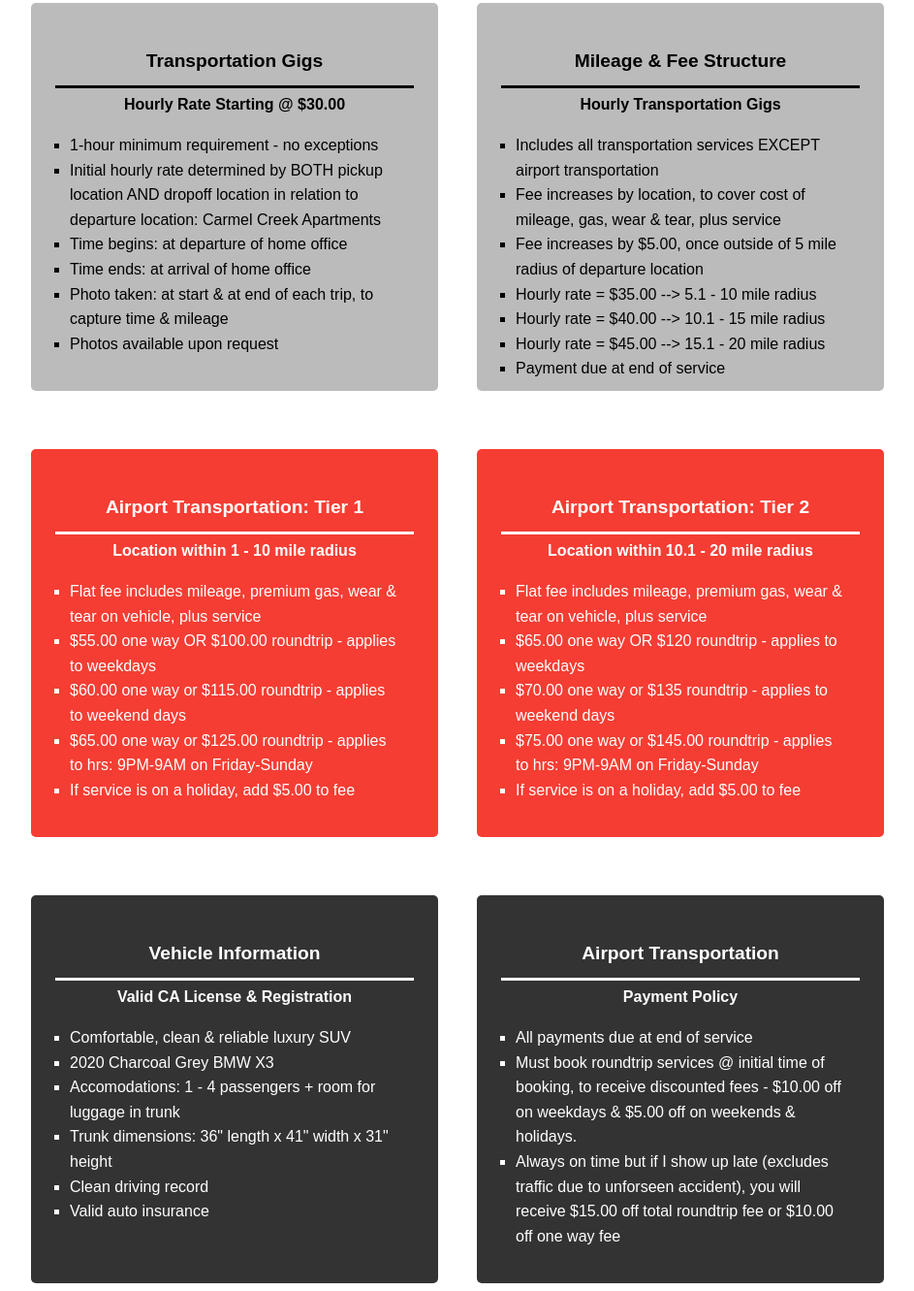
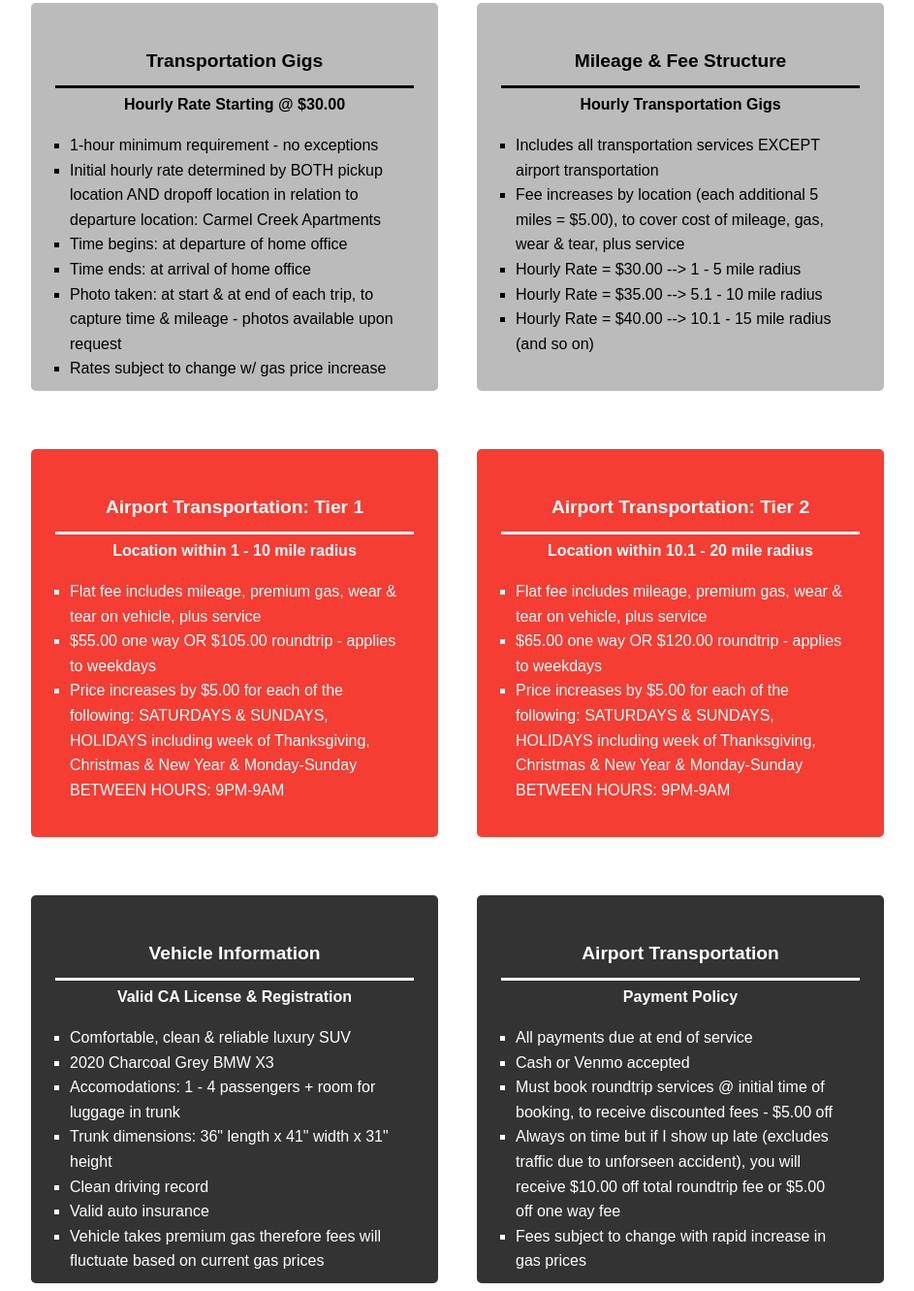
Before and after one commit to jamminwithjewel/JMinteractive, a plain HTML site: page pricing.html in a window 1280 px wide. Shown: the part 1131-2462 px from the top of the page at 97% size, without its empty margins (183-1126 px from the left). Drawn offline with nearby package versions, Linux system fonts and the light colour scheme; a web font is replaced by a local one.

Commit message:
more revisions but hopefully final for now

```diff
--- a/pricing.html
+++ b/pricing.html
@@ -161,7 +161,7 @@
 
               <li class="center">1 - 30 minutes = $15.00 (or 1/2 hourly rate)</li>
 
-              <li class="center">31 - 60 minutes = $30.00 (or hourly rate)</li>
+              <li class="center">31 - 60 minutes = $30.00 (or full hourly rate)</li>
 
             </ul>
 
@@ -227,17 +227,13 @@
 
               <li>Includes all transportation services EXCEPT airport transportation</li>
 
-              <li>Fee increases by location, to cover cost of mileage, gas, wear & tear, plus service</li>
+              <li>Fee increases by location (each additional 5 miles = $5.00), to cover cost of mileage, gas, wear & tear, plus service</li>
 
-              <li>Fee increases by $5.00, once outside of 5 mile radius of departure location</li>
+              <li>Hourly Rate = $30.00 --> 1 - 5 mile radius</li>
 
-              <li>Hourly rate = $35.00 --> 5.1 - 10 mile radius</li>
+              <li>Hourly Rate = $35.00 --> 5.1 - 10 mile radius</li>
 
-              <li>Hourly rate = $40.00 --> 10.1 - 15 mile radius</li>
-
-              <li>Hourly rate = $45.00 --> 15.1 - 20 mile radius</li>
-
-              <li>Payment due at end of service</li>
+              <li>Hourly Rate = $40.00 --> 10.1 - 15 mile radius (and so on)</li>
 
             </ul>
 
@@ -272,9 +268,9 @@
 
             <li>Time ends: at arrival of home office</li>
 
-            <li>Photo taken: at start & at end of each trip, to capture time & mileage</li>
+            <li>Photo taken: at start & at end of each trip, to capture time & mileage - photos available upon request</li>
 
-            <li>Photos available upon request</li>
+            <li>Rates subject to change w/ gas price increase</li>
 
           </ul>
 
@@ -303,13 +299,13 @@
 
             <li>Flat fee includes mileage, premium gas, wear & tear on vehicle, plus service</li>
 
-            <li>$65.00 one way OR $120 roundtrip - applies to weekdays</li>
+            <li>$65.00 one way OR $120.00 roundtrip - applies to weekdays</li>
 
-            <li>$70.00 one way or $135 roundtrip - applies to weekend days</li>
+            <li>Price increases by $5.00 for each of the following:  SATURDAYS & SUNDAYS, HOLIDAYS including week of Thanksgiving, Christmas & New Year &  Monday-Sunday BETWEEN HOURS:  9PM-9AM</li>
+<!--
+            <li>$70.00 one way or $135.00 roundtrip - applies to weekend days</li>
 
-            <li>$75.00 one way or $145.00 roundtrip - applies to hrs: 9PM-9AM on Friday-Sunday</li>
-
-            <li>If service is on a holiday, add $5.00 to fee</li>
+            <li>$75.00 one way or $145.00 roundtrip - applies to hrs: 9PM-9AM on Monday-Sunday</li> -->
 
           </ul>
 
@@ -338,13 +334,13 @@
 
             <li>Flat fee includes mileage, premium gas, wear & tear on vehicle, plus service</li>
 
-            <li>$55.00 one way OR $100.00 roundtrip - applies to weekdays</li>
+            <li>$55.00 one way OR $105.00 roundtrip - applies to weekdays</li>
 
-            <li>$60.00 one way or $115.00 roundtrip - applies to weekend days</li>
+            <li>Price increases by $5.00 for each of the following:  SATURDAYS & SUNDAYS, HOLIDAYS including week of Thanksgiving, Christmas & New Year &  Monday-Sunday BETWEEN HOURS:  9PM-9AM</li>
 
-            <li>$65.00 one way or $125.00 roundtrip - applies to hrs: 9PM-9AM on Friday-Sunday</li>
+            <!-- <li>$60.00 one way or $115.00 roundtrip - applies to weekend days</li>
 
-            <li>If service is on a holiday, add $5.00 to fee</li>
+            <li>$65.00 one way or $125.00 roundtrip - applies to hrs: 9PM-9AM on Monday-Sunday</li> -->
 
           </ul>
 
@@ -373,9 +369,13 @@
 
               <li>All payments due at end of service</li>
 
-              <li>Must book roundtrip services @ initial time of booking, to receive discounted fees - $10.00 off on weekdays & $5.00 off on weekends & holidays.</li>
+              <li>Cash or Venmo accepted</li>
 
-              <li>Always on time but if I show up late (excludes traffic due to unforseen accident), you will receive $15.00 off total roundtrip fee or $10.00 off one way fee</li>
+              <li>Must book roundtrip services @ initial time of booking, to receive discounted fees - $5.00 off</li>
+
+              <li>Always on time but if I show up late (excludes traffic due to unforseen accident), you will receive $10.00 off total roundtrip fee or $5.00 off one way fee</li>
+
+              <li>Fees subject to change with rapid increase in gas prices</li>
 
             </ul>
 
@@ -413,6 +413,8 @@
               <li>Clean driving record</li>
 
               <li>Valid auto insurance</li>
+
+              <li>Vehicle takes premium gas therefore fees will fluctuate based on current gas prices</li>
 
             </ul>
 
```
Also changed, not shown: index.html (+3 -3 lines), CSS/utilities.css (line endings or trailing spaces).
